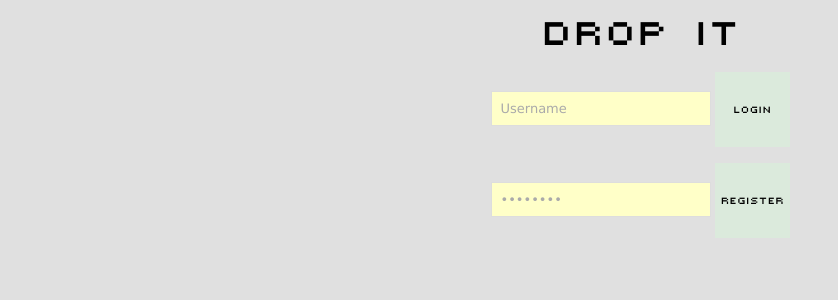
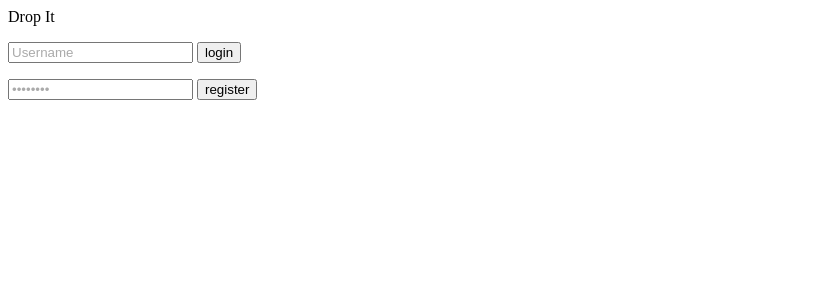
Before and after one commit to briantotheyanyan/Drop, a Flask app: page / in a window 1280 px wide. Shown: the top 300 px of the page, without its empty margins (0-838 px from the left). Run offline with Flask 2, Linux system fonts and the light colour scheme; parts of the project's set-up code (start-up, migrations or seed data) failed here and were passed over.

Commit message:
color, the lack thereof

```diff
--- a/static/style.css
+++ b/static/style.css
@@ -2,33 +2,3 @@
 	font-family: pix;
 	src:url('../static/victor-pixel.ttf');
 }
-body{
-	background-color:#E0E0E0;
-	text-align:center;
-}
-input[type="submit"]{
-	width: 75px;
-	height:75px;
-	padding:5px;
-	background-color: #DBEADC;
-	border: 1px solid #DBEADC;
-	color:#000;
-	font-family:pix;
-	line-height : 27px;
-}
-input[type="text"], input[type="password"]{
-	padding: 9px;
-	border: solid 1px #DDDDDD;
-	outline: 0;
-	font: normal 13px/100% Verdana, Tahoma, sans-serif;
-	width: 200px;
-	background: #FFFFC8;
-}
-
-input:hover, input:focus{
-	border-color: #000000;
-}
-#drop{
-	font-family: pix;
-	font-size:300%;
-}
--- a/static/watermarkinput.js
+++ b/static/watermarkinput.js
@@ -79,3 +79,5 @@
 		);
 	};
 })(jQuery);
+$("#user").Watermark("Username");
+$("#pass").Watermark("Password");
--- a/templates/Login.html
+++ b/templates/Login.html
@@ -1,7 +1,7 @@
 <!DOCTYPE HTML>
 <link rel="stylesheet" type="text/css" href="../static/style.css" />
+<link rel="stylesheet" type="text/css" href="../static/login.css" />
 <script src="../static/jquery.js" type="text/javascript"></script>
-<script src="../static/watermarkinput.js" type="text/javascript"></script>
 
 <div id="drop">Drop It</div>
 
@@ -16,9 +16,4 @@
 <input id="submit2" type="submit" name = "button" value = "register">
 </p>
 </form>
-
-<script>
-	//watermarks
-	$("#user").Watermark("Username");
-	$("#pass").Watermark("Password");
-</script>
+<script src="../static/watermarkinput.js" type="text/javascript"></script>
```
